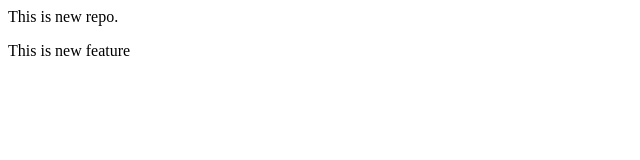
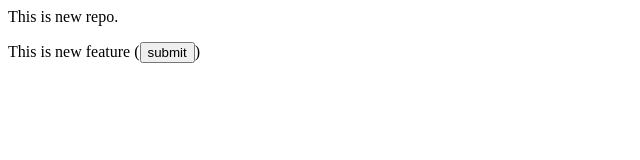
Before and after one commit to SaurabhDM9010/LocalRepo, a plain HTML site: page index.html in a window 1280 px wide. Shown: the whole page, without its empty margins (0-640 px from the left). Drawn offline with Linux system fonts and the light colour scheme.

Commit message:
Add button

```diff
--- a/index.html
+++ b/index.html
@@ -1,2 +1,2 @@
 <p>This is new repo.</p>
-<p> This is new feature</p>
+<p> This is new feature (<button>submit</button>)</p>
```
